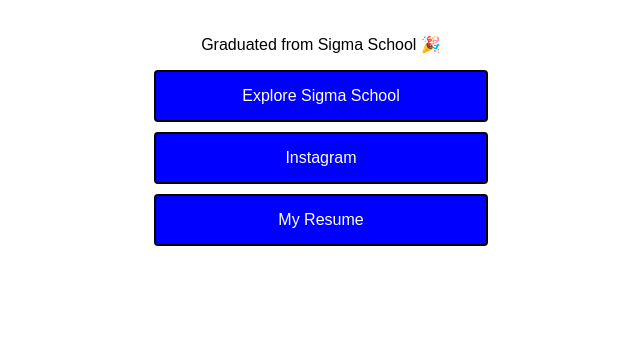
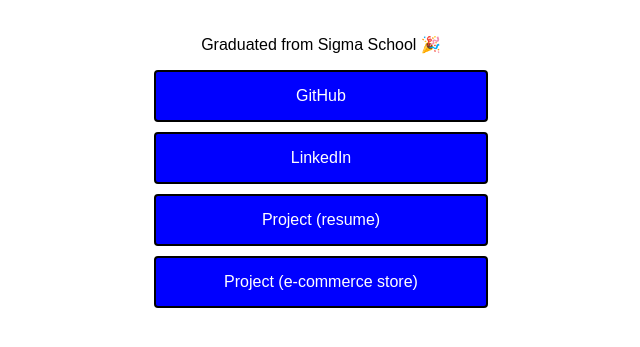
Before and after one commit to JasperChai/Link-In-Bio, a plain HTML site: page index.html in a window 1280 px wide. Shown: the part 219-566 px from the top of the page, without its empty margins (319-959 px from the left). Drawn offline with Linux system fonts and the light colour scheme.

Commit message:
added linkdlin and remove instagram

```diff
--- a/index.html
+++ b/index.html
@@ -4,7 +4,7 @@
 <head>
   <meta charset="utf-8">
   <meta name="viewport" content="width=device-width">
-  <title>Jasper Rayyan Chai</title>
+  <title>Jasper Link-In-Bio</title>
   <link href="style.css" rel="stylesheet" type="text/css" />
 </head>
 
@@ -13,9 +13,10 @@
   <h1>Jasper Rayyan Chai</h1>
   <p>Graduated from Sigma School 🎉</p>
 
-  <a href="https://sigmaschool.co/">Explore Sigma School</a>
-  <a href="https://instagram.com/justsper.rayyan?igshid=OGQ5ZDc2ODk2ZA==">Instagram</a>
-  <a href="https://day-1-resume-jasperchai.sigma-school-6-in-6.repl.co/">My Resume</a>
+  <a href="https://github.com/JasperChai">GitHub</a>
+  <a href="https://www.linkedin.com/in/jasper-rayyan-chai-12870b1a2/">LinkedIn</a>
+  <a href="https://day-1-resume-jasperchai.sigma-school-6-in-6.repl.co/">Project (resume)</a>
+  <a href="https://jasperchai.000webhostapp.com/ecommerce/">Project (e-commerce store)</a>
 </body>
 
 </html>
```
